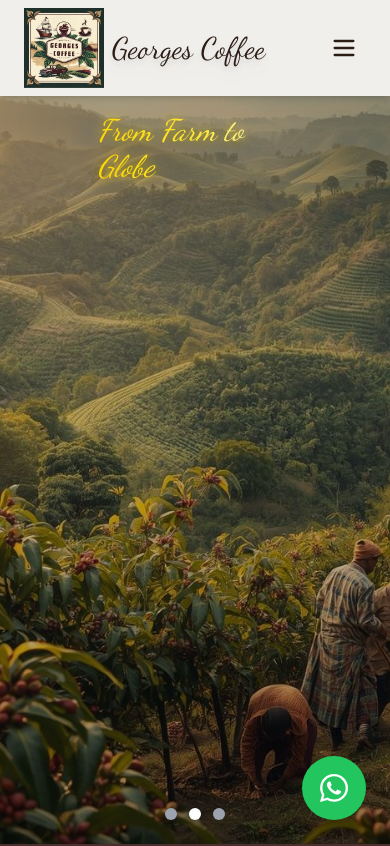
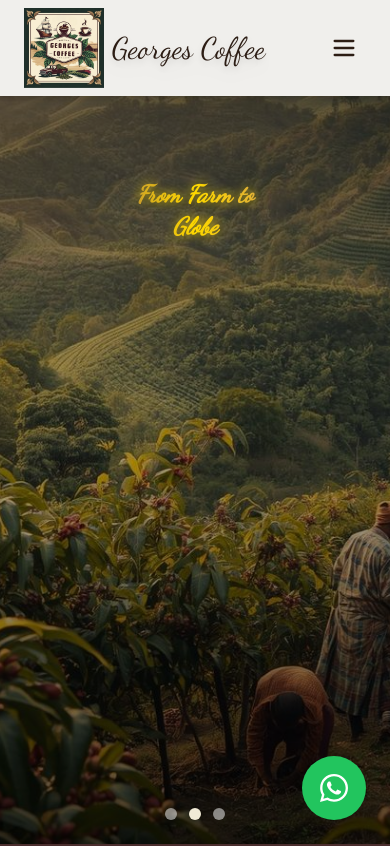
Before and after one commit to Anudepp/Cabinet-of-Coffee-Affairs, a React (Vite) app: page / in a window 390 px wide. Shown: the top 846 px of the page. Built offline with nearby package versions, Linux system fonts and the light colour scheme.

Commit message:
feat/responsive-hero-tagline

```diff
--- a/src/components/Hero.tsx
+++ b/src/components/Hero.tsx
@@ -1,6 +1,7 @@
 import { useState, useEffect } from "react";
 import { FaWhatsapp } from "react-icons/fa";
 import Footer from "./Footer";
+import { motion } from "framer-motion";
 
 const images = ["/HeroImage1.jpeg", "/HeroImage2.jpeg", "/HeroImage3.jpeg"];
 
@@ -31,33 +32,34 @@ export default function Hero() {
         className="relative w-full h-screen bg-black pt-24 overflow-hidden"
       >
         {/* Carousel Images */}
-        <div className="relative h-full w-full flex items-center justify-center">
         {images.map((img, index) => (
-            <div
+          <motion.div
             key={index}
-              className={`absolute inset-0 flex items-center justify-center transition-opacity duration-1000 ease-in-out ${
-                index === current ? "opacity-100" : "opacity-0"
-              }`}
+            initial={{ opacity: 0 }}
+            animate={{ opacity: index === current ? 1 : 0 }}
+            transition={{ duration: 1.5 }}
+            className={`absolute inset-0 flex items-center justify-center`}
           >
             <img
               src={img}
               alt={`Slide ${index + 1}`}
-                className="w-full h-full object-cover"
-                //className="max-h-full max-w-full object-contain"
+              className="w-full h-full object-cover transition-transform duration-[6000ms] ease-linear transform-gpu"
+              style={{
+                transform: index === current ? "scale(1.05)" : "scale(1)",
+              }}
             />
-            </div>
+          </motion.div>
         ))}
-        </div>
 
         {/* Overlay */}
-        <div className="absolute inset-0 bg-gradient-to-b from-black/40 via-black/20 to-black/40 pointer-events-none" />
+        <div className="absolute inset-0 bg-gradient-to-b from-black/60 via-black/20 to-black/60 pointer-events-none" />
 
-        {/* Tagline */}
-        <div className="absolute top-28 left-1/2 transform -translate-x-1/2 z-20">
+        {/* Tagline Container at the top */}
+        <div className="absolute top-1/4 left-1/2 transform -translate-x-1/2 -translate-y-1/2 z-20 p-6 text-center">
     <p
-            className="text-3xl md:text-4xl font-cursive italic bg-clip-text text-transparent drop-shadow-lg"
+  className="text-2xl sm:text-4xl md:text-5xl font-dancing-script italic font-semibold drop-shadow-lg"
   style={{
-              backgroundImage: "linear-gradient(to right, #ffd700, #ffeb3b, #ffffff)",
+    backgroundImage: "linear-gradient(to right, #B5843E, #FFD700, #D19B53)",
     WebkitTextFillColor: "transparent",
     WebkitBackgroundClip: "text",
     textShadow: "0px 0px 12px rgba(255, 223, 0, 0.8)",
@@ -68,19 +70,19 @@ export default function Hero() {
         </div>
 
         {/* Dots Indicator */}
-        <div className="absolute bottom-6 left-1/2 transform -translate-x-1/2 flex space-x-3 z-20">
+        <div className="absolute bottom-6 left-1/2 transform -translate-x-1/2 flex space-x-3 z-30">
           {images.map((_, index) => (
             <button
               key={index}
               onClick={() => setCurrent(index)}
-              className={`w-3 h-3 rounded-full ${
-                index === current ? "bg-white" : "bg-gray-400"
+              className={`w-3 h-3 rounded-full transition-colors duration-300 ${
+                index === current ? "bg-[#F0EAD6]" : "bg-white/50 hover:bg-white"
               }`}
             />
           ))}
         </div>
 
-        {/* ✅ WhatsApp Floating Button */}
+        {/* WhatsApp Floating Button */}
         <a
           href={whatsappLink}
           target="_blank"
@@ -97,7 +99,6 @@ export default function Hero() {
         className="relative w-full bg-gradient-to-b from-[#4b2e2e] to-[#f7e9d7] py-20 px-6 md:px-20"
       >
         <div className="absolute inset-0 bg-gradient-to-r from-[#4b2e2e]/80 to-transparent"></div>
-
         <div className="relative z-10 max-w-6xl mx-auto flex flex-col gap-12">
           {/* Intro Text */}
           <div className="text-white">
@@ -130,7 +131,6 @@ export default function Hero() {
                   global demand for high-quality beans.
                 </p>
               </div>
-
               <div className="p-4 border border-gray-200 rounded-xl shadow-sm hover:shadow-md transition">
                 <h3 className="text-xl font-semibold text-[#6b4226] mb-2">
                   Quality Assurance
@@ -140,7 +140,6 @@ export default function Hero() {
                   micro-contamination, ensuring safety and consistency.
                 </p>
               </div>
-
               <div className="p-4 border border-gray-200 rounded-xl shadow-sm hover:shadow-md transition">
                 <h3 className="text-xl font-semibold text-[#6b4226] mb-2">
                   Efficient Logistics
@@ -150,7 +149,6 @@ export default function Hero() {
                   export process tailored to international clients.
                 </p>
               </div>
-
               <div className="p-4 border border-gray-200 rounded-xl shadow-sm hover:shadow-md transition">
                 <h3 className="text-xl font-semibold text-[#6b4226] mb-2">
                   Global Reach
@@ -161,7 +159,6 @@ export default function Hero() {
                 </p>
               </div>
             </div>
-
             <p className="mt-10 text-lg italic text-gray-700">
               For us, coffee export is not just a business—it’s a passion. We
               take pride in being part of every cup brewed with our beans,
--- a/tailwind.config.js
+++ b/tailwind.config.js
@@ -1,4 +1,3 @@
-/** @type {import('tailwindcss').Config} */
 export default {
   content: ["./index.html", "./src/**/*.{js,ts,jsx,tsx}"],
   theme: {
@@ -9,6 +8,8 @@ export default {
       fontFamily: {
         "playfair-display": ['"Playfair Display"', "serif"],
         poppins: ["Poppins", "sans-serif"],
+        // ✅ Add your new font here. Using a descriptive name is best.
+        "dancing-script": ['"Dancing Script"', "cursive"],
         cursive: ["Dancing Script", "cursive"]
       },
       keyframes: {
```
Lines whose indentation alone changed are shown as unchanged.
